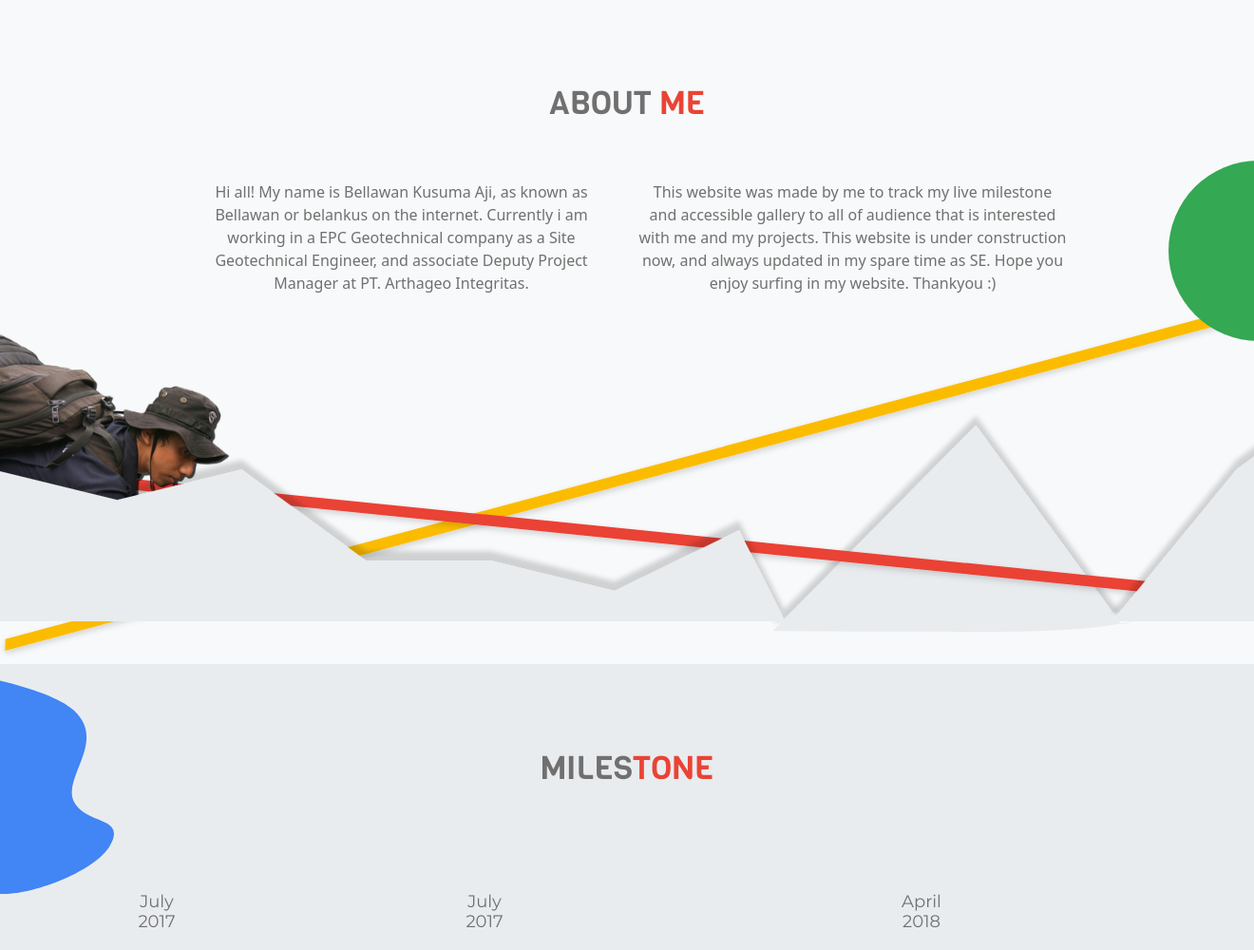
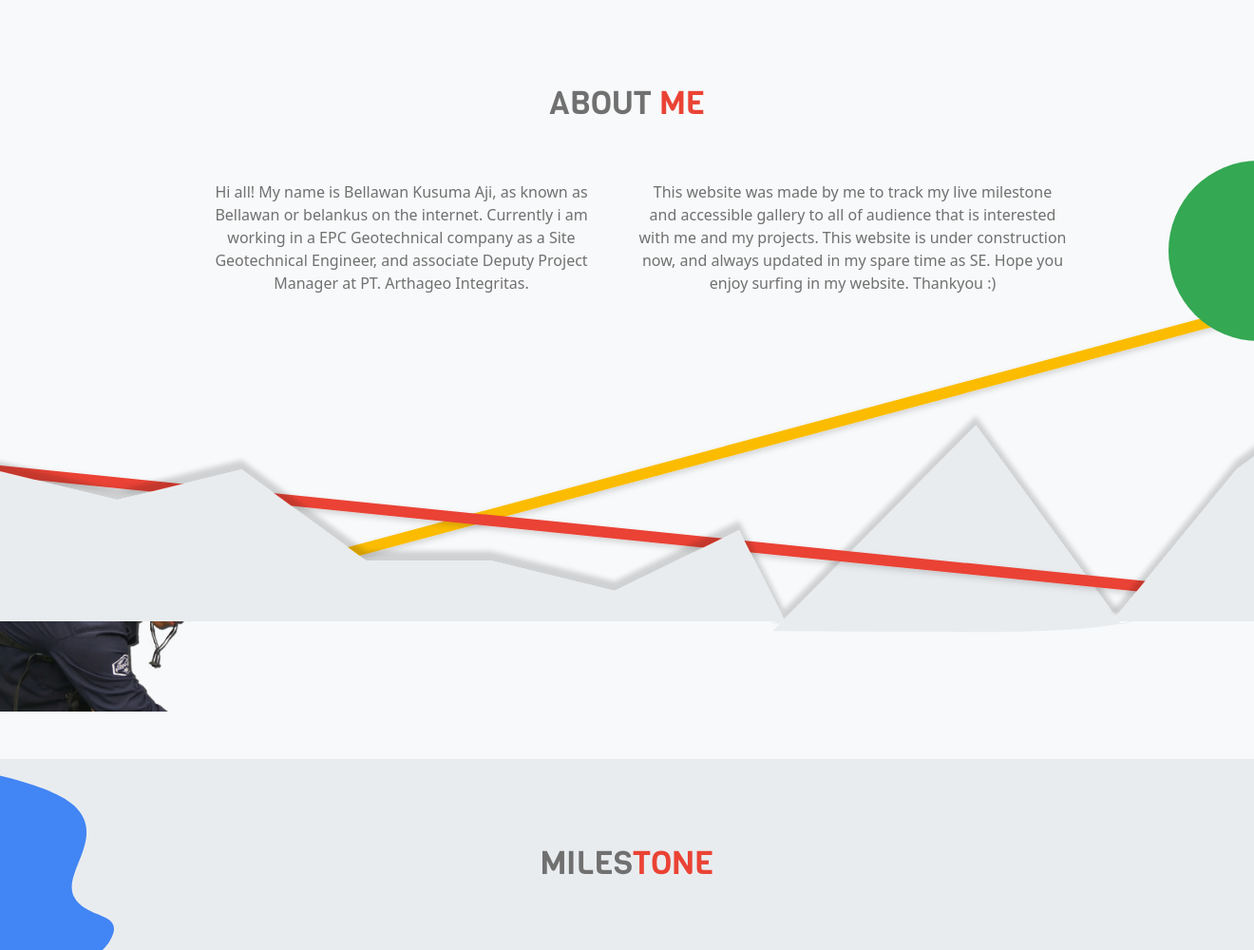
Before and after one commit to belankus/belankus.github.io, a PHP site: page / in a window 1320 px wide. Shown: the part 711-1711 px from the top of the page at 95% size. Run offline with PHP 8.4, Linux system fonts and the light colour scheme; style sheets or scripts are compiled from the project's sources.

Commit message:
edit height section about dan reposisi gambar

```diff
--- a/css/main.scss
+++ b/css/main.scss
@@ -210,7 +210,7 @@ section {
 .about {
   width: 100%;
   background-color: $latar;
-  height: 700px;
+  height: 800px;
   position: relative;
   overflow: hidden;
   h1 {
@@ -238,7 +238,7 @@ section {
   }
   .photo2 {
     position: absolute;
-    bottom: 100px;
+    bottom: 50px;
     left: 0;
     z-index: 2;
   }
```
